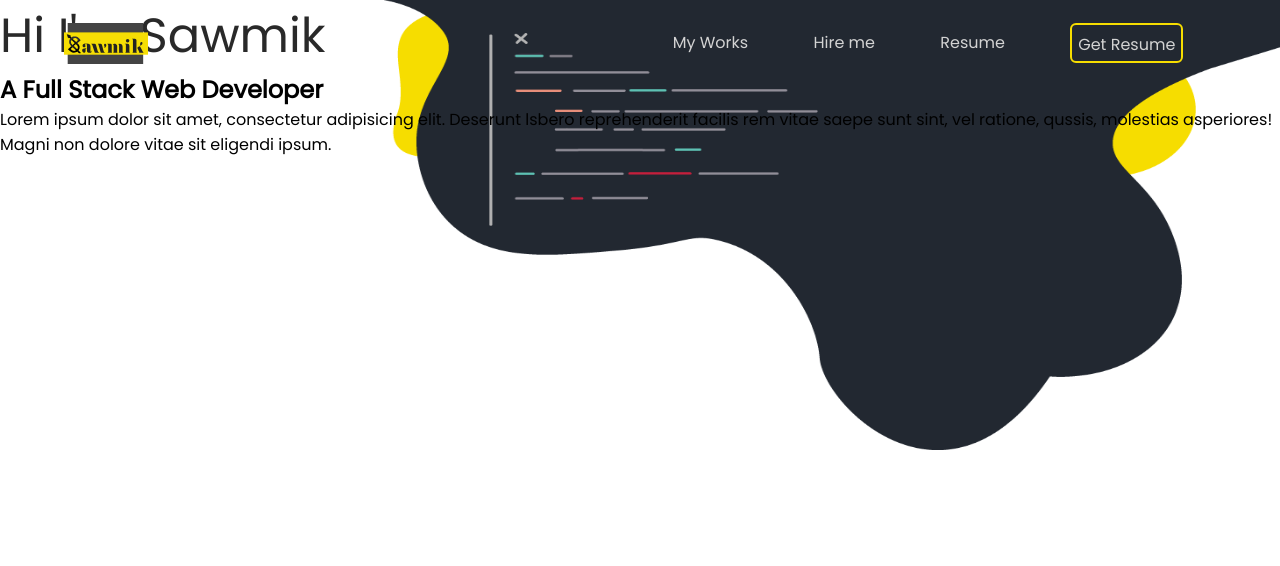
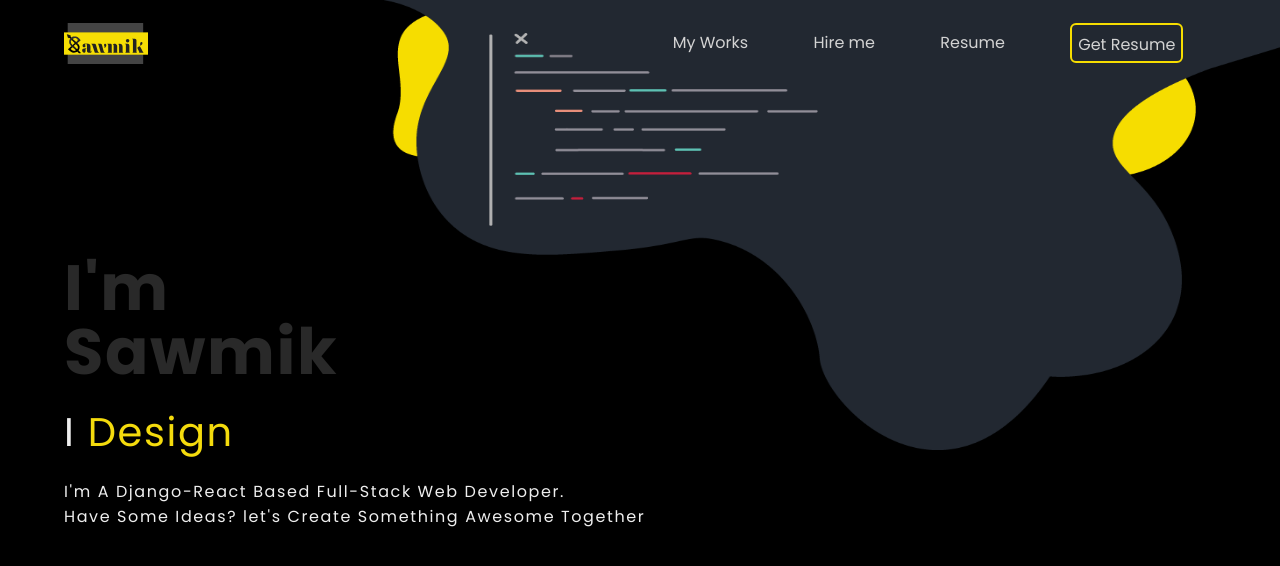
Before and after one commit to Saadmaan-Sawmik/portfolio-templete, a plain HTML site: page index.html in a window 1280 px wide. Drawn offline with Linux system fonts and the light colour scheme; a web font is replaced by a local one.

Commit message:
improved landing page 1

```diff
--- a/index.html
+++ b/index.html
@@ -5,7 +5,7 @@
     <meta http-equiv="X-UA-Compatible", content="IE=edge">
     <meta name="viewport" content="width=device-width, initial-scale=1">
     <link rel="stylesheet" href="style.css">
-    <link href="https://fonts.googleapis.com/css2?family=Poppins&display=swap" rel="stylesheet">
+    <link href="https://fonts.googleapis.com/css2?family=Galada&family=Poppins:ital,wght@0,400;0,700;1,400&display=swap" rel="stylesheet">
     <title>Sadman || Home</title>
   </head>
   <body>
@@ -24,15 +24,15 @@
         </ul>
       </div>
 
-      <div class="text-area">
-        <h1> Hi I'm Sawmik </h1>
-        <h3> A Full Stack Web Developer </h3>
-        <p>
-        Lorem ipsum dolor sit amet, consectetur adipisicing elit. Deserunt lsbero reprehenderit facilis rem vitae saepe sunt sint, vel ratione, qussis, molestias asperiores! Magni non dolore vitae sit eligendi ipsum.</p>
+      <div class="container">
+        <h1> I'm <br> Sawmik </h1>
+        <!-- <h1> Sawmik </h1> -->
+
+        <h3> I <span class="typed-text"></span><span class="cursor">&nbsp;</span></h3>
+
+        <p>I'm A Django-React Based Full-Stack Web Developer. <br> Have Some Ideas? let's Create Something Awesome Together</p>
       </div>
     </header>
-
-
 
 
   <script src="main.js"></script>
--- a/main.js
+++ b/main.js
@@ -0,0 +1,43 @@
+// For Text Animation
+
+const typedTextSpan = document.querySelector(".typed-text");
+const cursorSpan = document.querySelector(".cursor");
+
+const textArray = ["Design", "Develop", "Bring Your Ideas To Life"];
+const typingDelay = 200;
+const erasingDelay = 100;
+const newTextDelay = 2000; // Delay between current and next text
+let textArrayIndex = 0;
+let charIndex = 0;
+
+function type() {
+  if (charIndex < textArray[textArrayIndex].length) {
+    if(!cursorSpan.classList.contains("typing")) cursorSpan.classList.add("typing");
+    typedTextSpan.textContent += textArray[textArrayIndex].charAt(charIndex);
+    charIndex++;
+    setTimeout(type, typingDelay);
+  }
+  else {
+    cursorSpan.classList.remove("typing");
+  	setTimeout(erase, newTextDelay);
+  }
+}
+
+function erase() {
+	if (charIndex > 0) {
+    if(!cursorSpan.classList.contains("typing")) cursorSpan.classList.add("typing");
+    typedTextSpan.textContent = textArray[textArrayIndex].substring(0, charIndex-1);
+    charIndex--;
+    setTimeout(erase, erasingDelay);
+  }
+  else {
+    cursorSpan.classList.remove("typing");
+    textArrayIndex++;
+    if(textArrayIndex>=textArray.length) textArrayIndex=0;
+    setTimeout(type, typingDelay + 1100);
+  }
+}
+
+document.addEventListener("DOMContentLoaded", function() { // On DOM Load initiate the effect
+  if(textArray.length) setTimeout(type, newTextDelay + 250);
+});
--- a/style.css
+++ b/style.css
@@ -1,4 +1,8 @@
+@import url('https://fonts.googleapis.com/css?family=Montserrat');
+
+
 /*------Global------*/
+
 * {
 	margin:0;
 	padding:0;
@@ -13,7 +17,12 @@ html {
 }
 
 body {
-	width: 100%;
+	font-family: 'Galada', cursive;
+	font-family: 'Poppins', sans-serif;
+  background-color: #000;
+  color: #eee;
+  width: 100%;
+
 }
 
 h1 {
@@ -46,7 +55,6 @@ p {
 	line-height: 85px;
 	vertical-align: middle;
 	padding: 0 5%;
-	/*width: 80%;*/
 	align-items: middle;
 }
 
@@ -96,3 +104,61 @@ header {
 	background-size: 70% 45%;
 	background-position: top right;
 }
+
+.container {
+  height: 100vh;
+  padding: 20% 0 0 5%;
+  display: inline-block;
+  justify-content: center;
+  align-items: center;
+}
+
+.container h1 {
+  font-size: 4rem;
+  /*padding: 0.5rem;*/
+  font-weight: bold;
+  letter-spacing: 0.1rem;
+  text-align: left;
+  line-height: 4rem;
+  /*overflow: hidden;*/
+}
+
+.container h3 {
+  font-size: 2.5rem;
+  padding: 1.1rem 0 ;
+  font-weight: 100;
+  letter-spacing: 0.1rem;
+  text-align: left;
+  overflow: hidden;
+}
+
+.container h3 span.typed-text {
+  font-weight: normal;
+  color: #F4DB0D;
+}
+.container h3 span.cursor {
+  display: inline-block;
+  background-color: #ccc;
+  margin-left: 0.1rem;
+  width: 3px;
+  animation: blink 1s infinite;
+}
+.container h3 span.cursor.typing {
+  animation: none;
+}
+@keyframes blink {
+  0%  { background-color: #ccc; }
+  49% { background-color: #ccc; }
+  50% { background-color: transparent; }
+  99% { background-color: transparent; }
+  100%  { background-color: #ccc; }
+}
+
+.container p {
+  font-size: 16px;
+  /*padding: 0.5rem;*/
+  font-weight: 100%;
+  letter-spacing: 0.1rem;
+  text-align: left;
+  /*overflow: hidden;*/
+}
```
